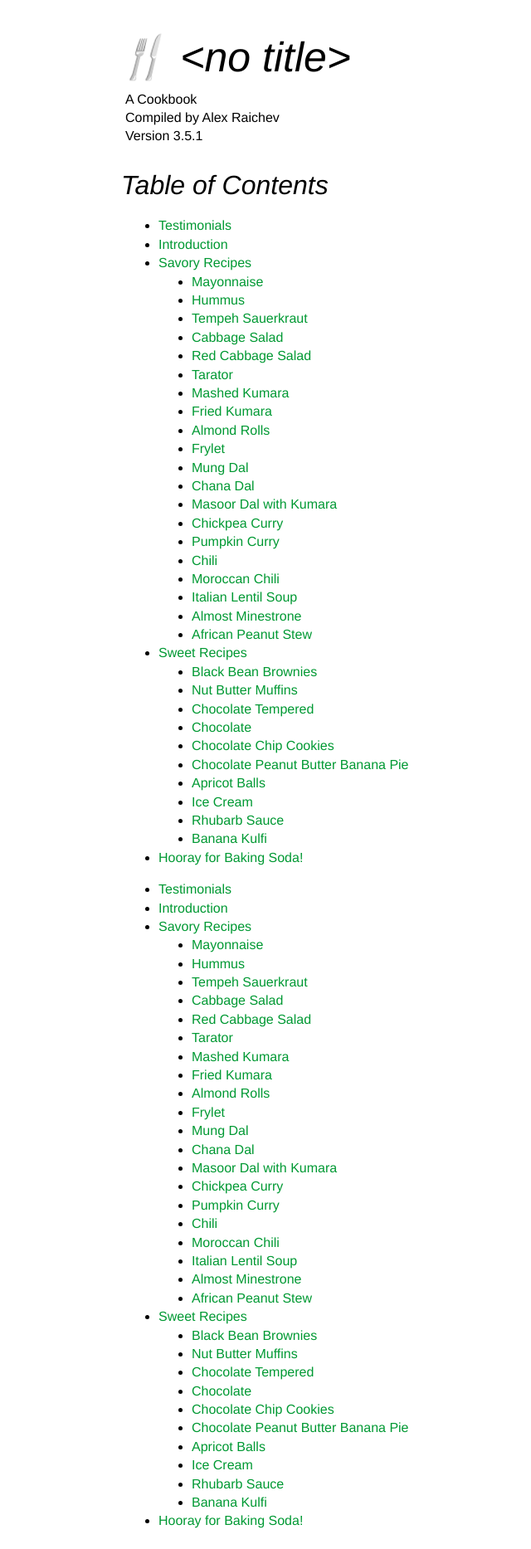
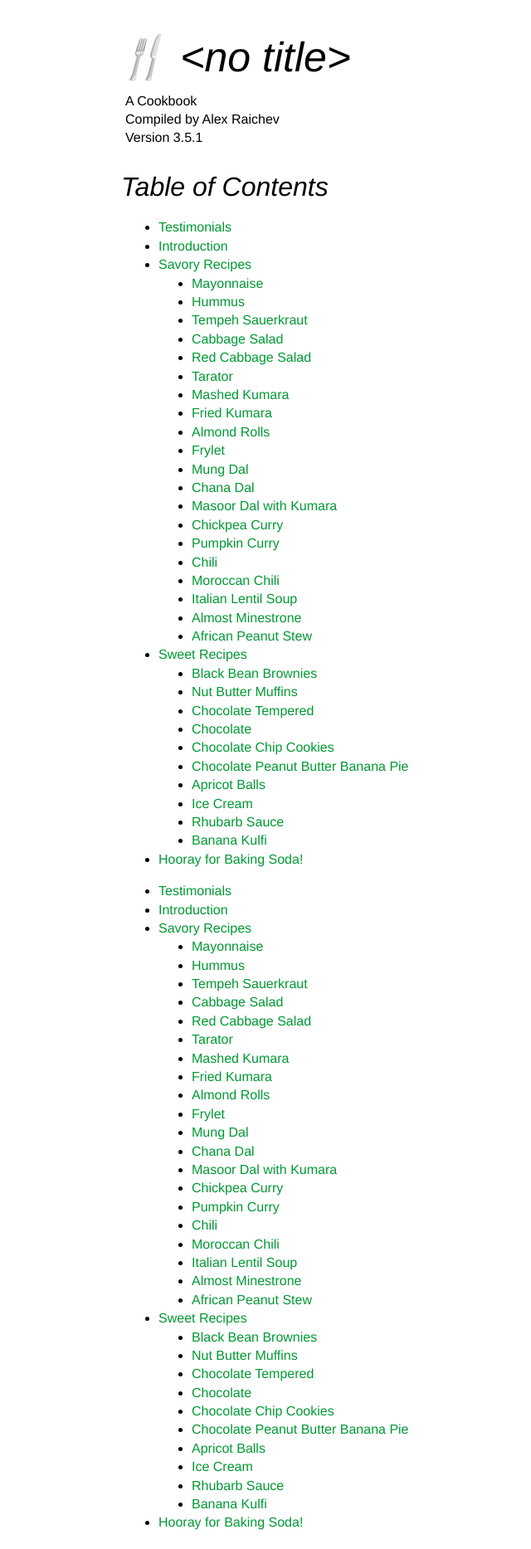
Before and after one commit to araichev/vegehead, a Sphinx documentation site: the page built from docs/index.rst, in a window 1280 px wide. Shown: the whole page at 83% size, without its empty margins (189-829 px from the left). Built offline with Sphinx 7.4.7, drawn with Linux system fonts in a browser that asks for light colours.

Commit message:
Tweaked h1 margins

```diff
--- a/docs/_static/my-style.css
+++ b/docs/_static/my-style.css
@@ -29,7 +29,7 @@ h2 {
     font-size: 50px;
     font-style: italic;
     page-break-before: avoid;
-    margin-bottom: 5px;
+    margin-bottom: 7px;
     margin-left: -10px;
 }
 a:link, a:visited {
```
